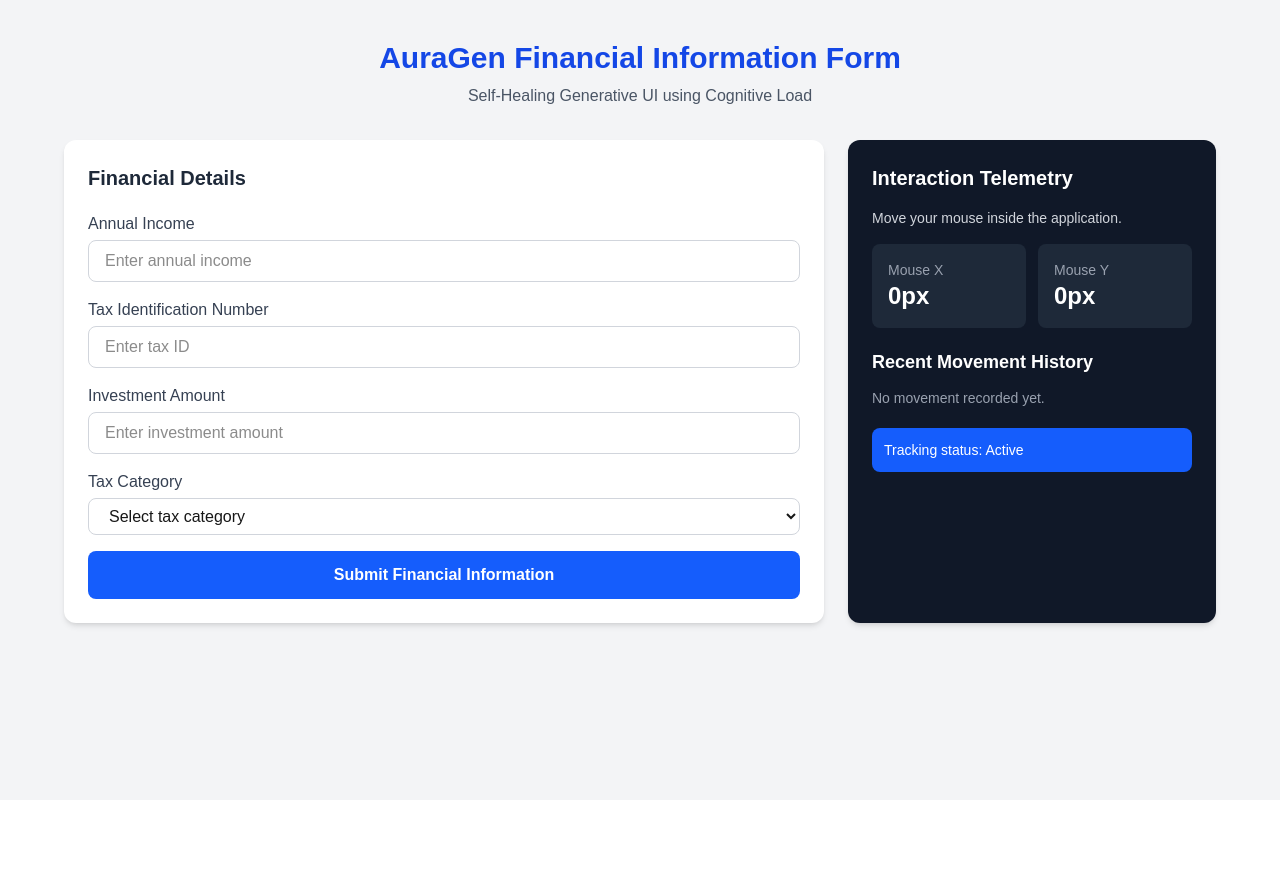
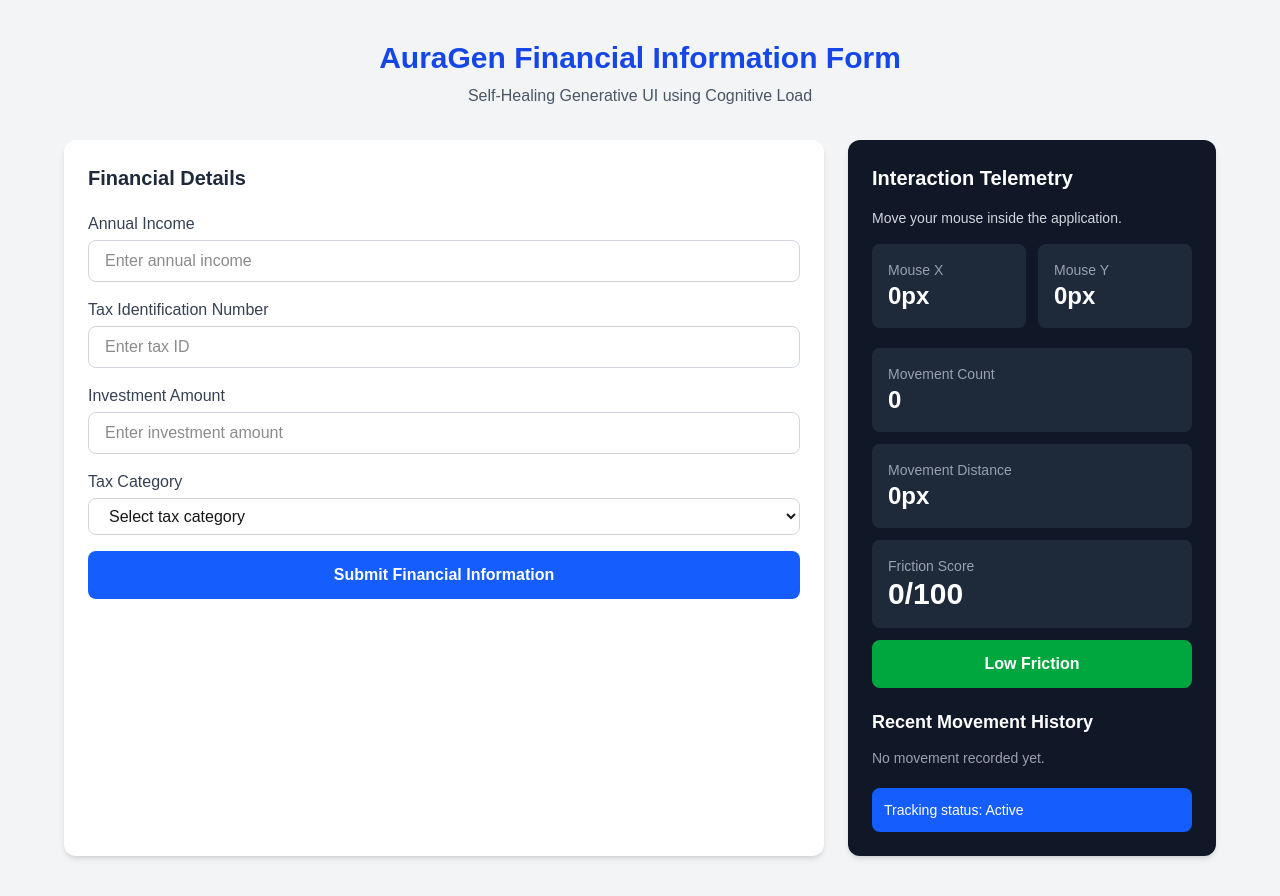
Before and after one commit to PrabhaVeluchamy/auragen-self-healing-genui, a Next.js app: page / in a window 1280 px wide. Before the commit the page ends 800 px from the top, so only its background shows below. Built offline with nearby package versions, Linux system fonts and the light colour scheme.

Commit message:
Add movement analysis and friction score

```diff
--- a/app/page.tsx
+++ b/app/page.tsx
@@ -32,10 +32,8 @@ export default function Home() {
       y: event.clientY,
     };
 
-    // Update the current mouse position
     setMousePosition(newPosition);
 
-    // Store only the latest 5 mouse positions
     setMovementHistory((previousHistory) => {
       const updatedHistory = [
         ...previousHistory,
@@ -61,6 +59,46 @@ export default function Home() {
     });
   };
 
+  // Calculate movement count
+  const movementCount = movementHistory.length;
+
+  // Calculate approximate movement distance
+  let movementDistance = 0;
+
+  for (let index = 1; index < movementHistory.length; index++) {
+    const previousPoint = movementHistory[index - 1];
+    const currentPoint = movementHistory[index];
+
+    const xDifference = currentPoint.x - previousPoint.x;
+    const yDifference = currentPoint.y - previousPoint.y;
+
+    const distance = Math.sqrt(
+      xDifference * xDifference +
+        yDifference * yDifference
+    );
+
+    movementDistance += distance;
+  }
+
+  // Prototype friction score
+  const frictionScore = Math.min(
+    100,
+    Math.round(
+      movementCount * 10 + movementDistance / 20
+    )
+  );
+
+  let frictionStatus = "Low Friction";
+  let frictionColor = "bg-green-600";
+
+  if (frictionScore >= 70) {
+    frictionStatus = "High Friction";
+    frictionColor = "bg-red-600";
+  } else if (frictionScore >= 40) {
+    frictionStatus = "Medium Friction";
+    frictionColor = "bg-yellow-500";
+  }
+
   return (
     <main
       onMouseMove={handleMouseMove}
@@ -78,7 +116,7 @@ export default function Home() {
         </div>
 
         <div className="grid gap-6 lg:grid-cols-3">
-          {/* Financial Information Form */}
+          {/* Financial Form */}
           <section className="rounded-xl bg-white p-6 shadow-md lg:col-span-2">
             <h2 className="mb-5 text-xl font-semibold text-gray-800">
               Financial Details
@@ -185,7 +223,7 @@ export default function Home() {
             )}
           </section>
 
-          {/* Telemetry Panel */}
+          {/* Telemetry and Analysis Panel */}
           <aside className="rounded-xl bg-gray-900 p-6 text-white shadow-md">
             <h2 className="mb-4 text-xl font-semibold">
               Interaction Telemetry
@@ -211,6 +249,45 @@ export default function Home() {
                 <p className="text-2xl font-bold">
                   {mousePosition.y}px
                 </p>
+              </div>
+            </div>
+
+            {/* Analysis Metrics */}
+            <div className="mt-5 space-y-3">
+              <div className="rounded-lg bg-gray-800 p-4">
+                <p className="text-sm text-gray-400">
+                  Movement Count
+                </p>
+
+                <p className="text-2xl font-bold">
+                  {movementCount}
+                </p>
+              </div>
+
+              <div className="rounded-lg bg-gray-800 p-4">
+                <p className="text-sm text-gray-400">
+                  Movement Distance
+                </p>
+
+                <p className="text-2xl font-bold">
+                  {Math.round(movementDistance)}px
+                </p>
+              </div>
+
+              <div className="rounded-lg bg-gray-800 p-4">
+                <p className="text-sm text-gray-400">
+                  Friction Score
+                </p>
+
+                <p className="text-3xl font-bold">
+                  {frictionScore}/100
+                </p>
+              </div>
+
+              <div
+                className={`rounded-lg p-3 text-center font-semibold ${frictionColor}`}
+              >
+                {frictionStatus}
               </div>
             </div>
 
```
